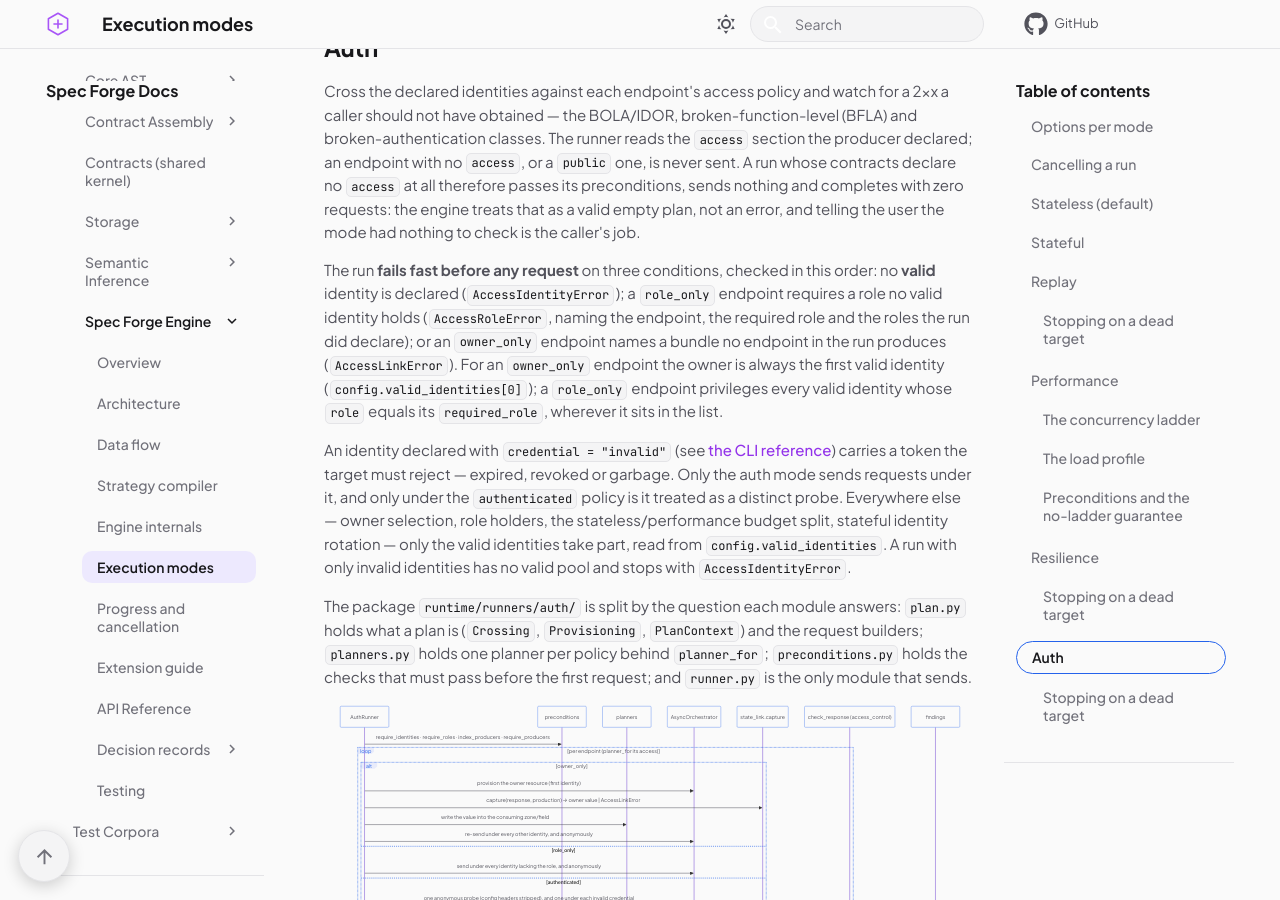
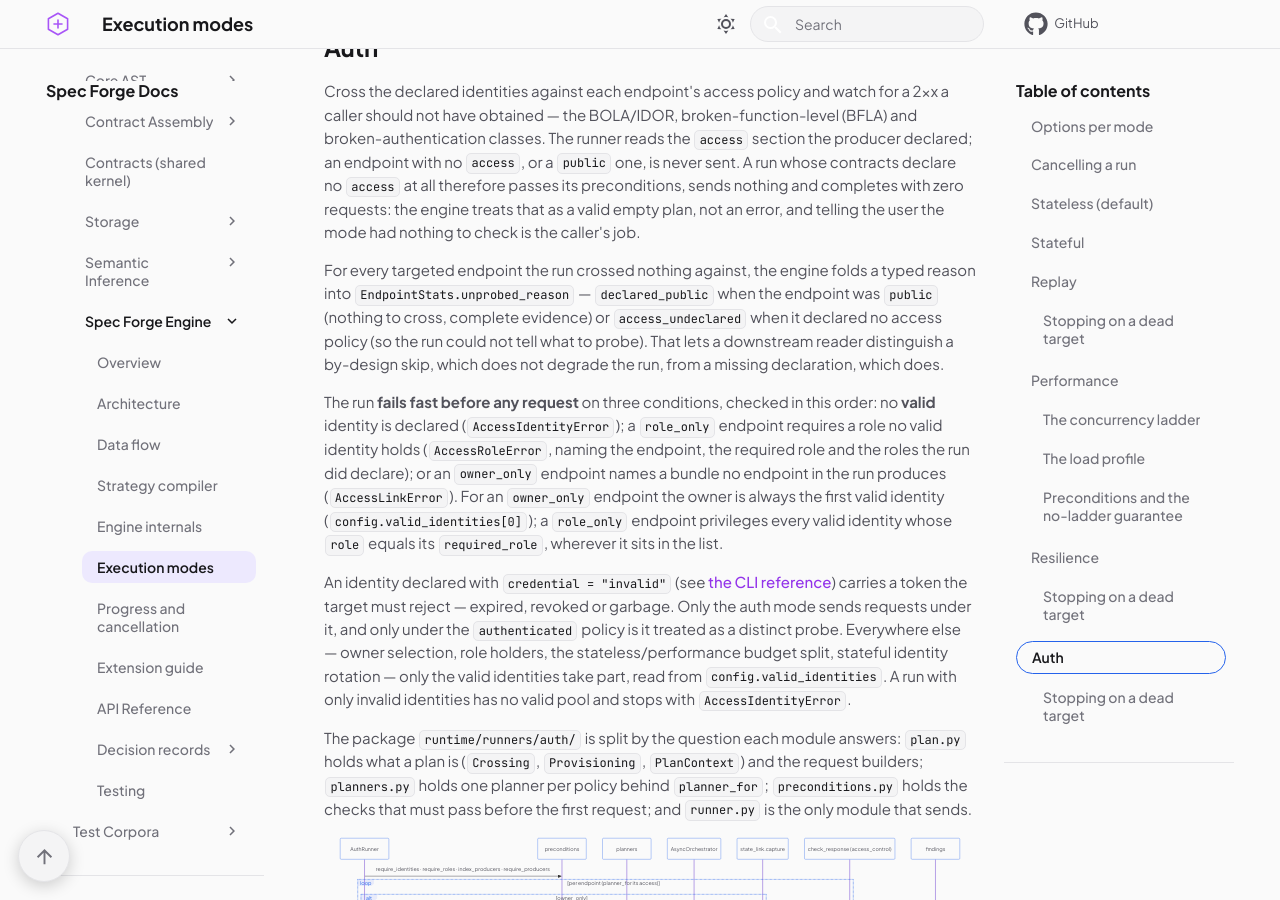
Before and after one commit to Spec-Forge-Testing/specforge-docs, an MkDocs documentation site: the page built from docs/modules/specforge-engine/execution-modes.md, in a window 1280 px wide and 900 px high, scrolled down 7076 px. Built offline with MkDocs 1.6.1 and Material for MkDocs 9.7.7, drawn with Linux system fonts in a browser that asks for light colours; comment, search, counter and statistics services are not loaded.

Commit message:
docs(engine): un endpoint sin nada que cruzar registra por qué

```diff
--- a/docs/modules/specforge-engine/execution-modes.md
+++ b/docs/modules/specforge-engine/execution-modes.md
@@ -365,6 +365,13 @@ preconditions, sends nothing and completes with zero requests: the engine treats
 that as a valid empty plan, not an error, and telling the user the mode had
 nothing to check is the caller's job.
 
+For every targeted endpoint the run crossed nothing against, the engine folds a
+typed reason into `EndpointStats.unprobed_reason` — `declared_public` when the
+endpoint was `public` (nothing to cross, complete evidence) or `access_undeclared`
+when it declared no access policy (so the run could not tell what to probe). That
+lets a downstream reader distinguish a by-design skip, which does not degrade the
+run, from a missing declaration, which does.
+
 The run **fails fast before any request** on three conditions, checked in this
 order: no **valid** identity is declared (`AccessIdentityError`); a `role_only`
 endpoint requires a role no valid identity holds (`AccessRoleError`, naming the
```
Also changed, not shown: docs/modules/specforge-engine/api-reference.md (+2 -1 lines), docs/modules/specforge-engine/engine-internals.md (+6 -0 lines).
